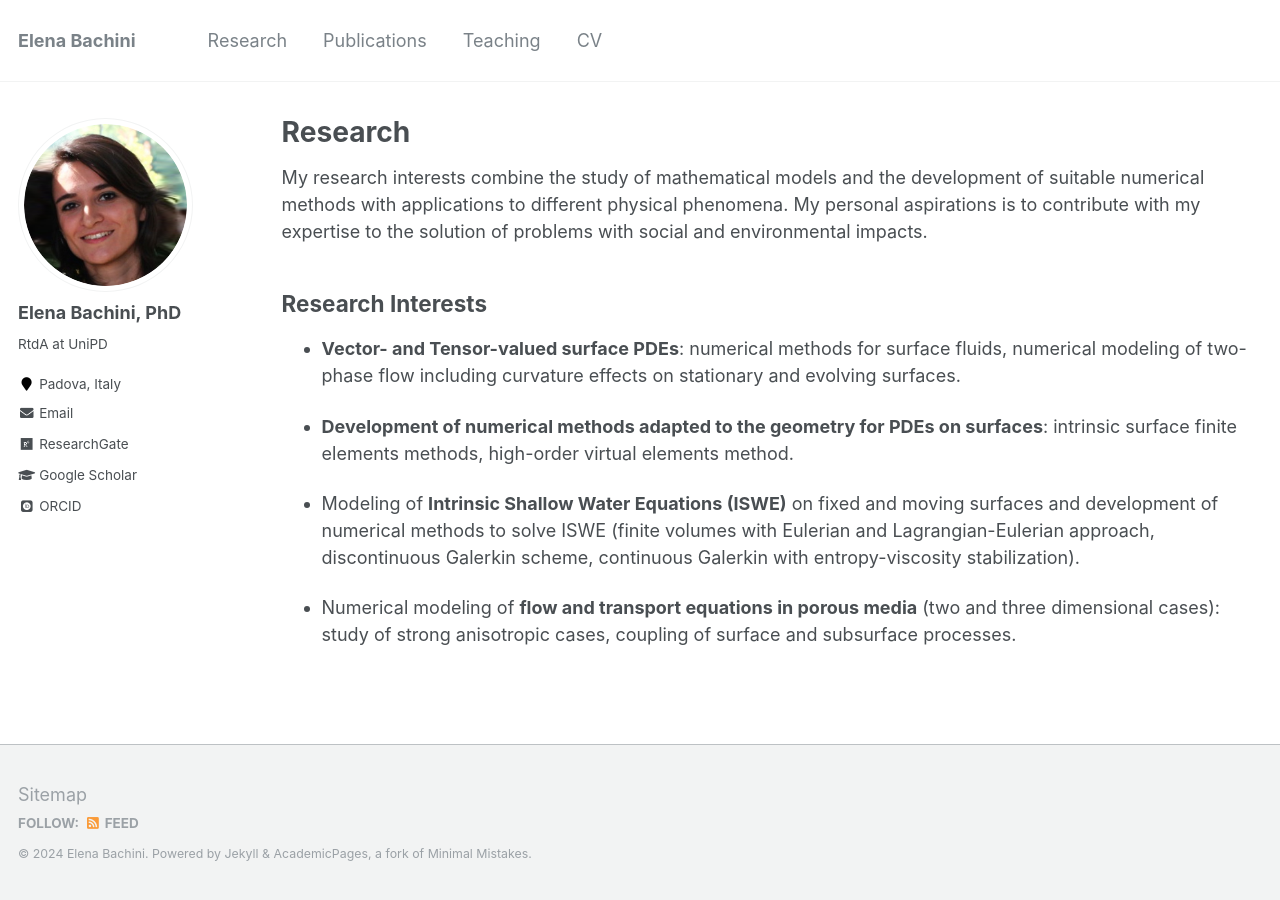
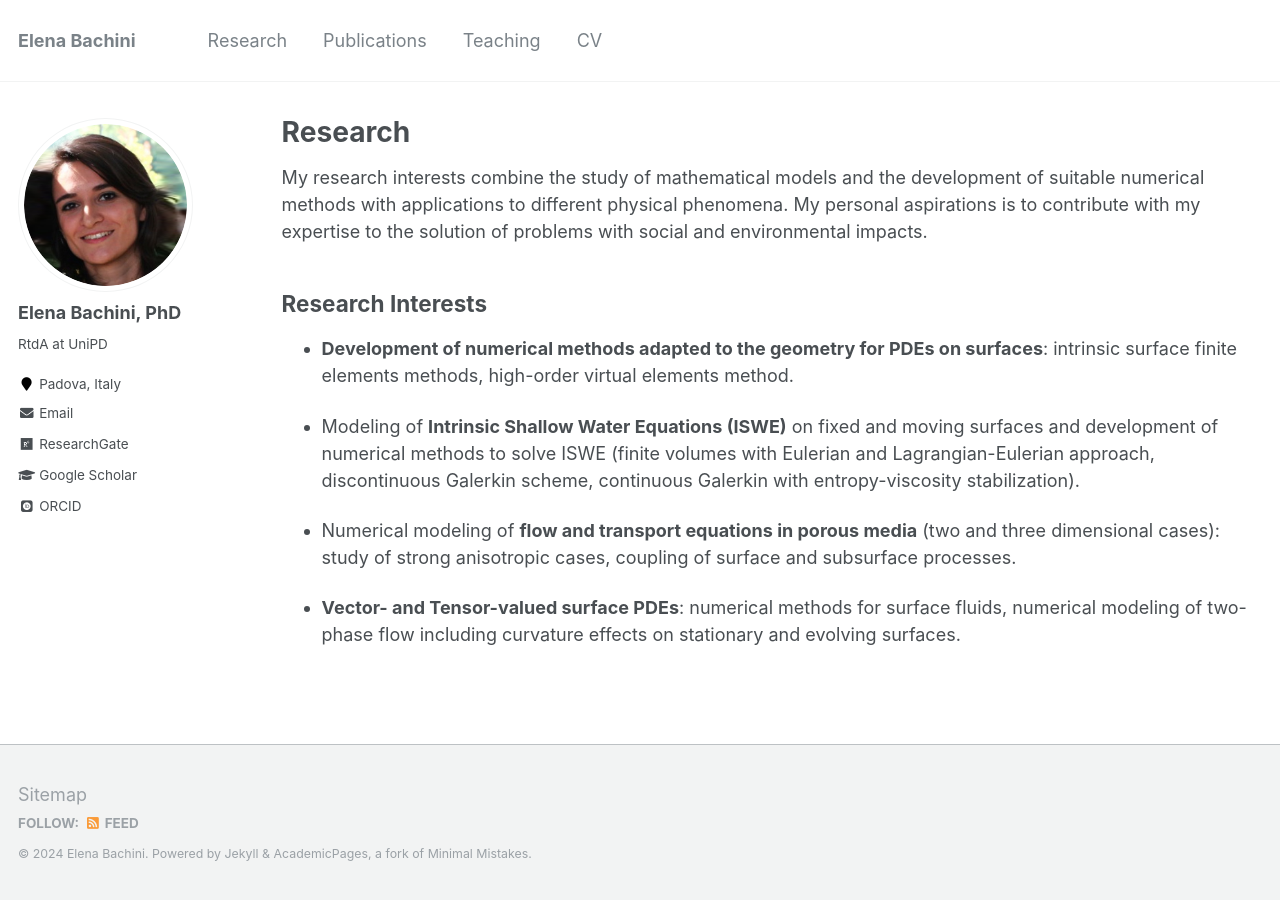
Before and after one commit to elenabachini/elenabachini.github.io, a Jekyll site: the page built from _pages/research.md, in a window 1280 px wide. Built offline with Jekyll 4.4.1, drawn with Linux system fonts in a browser that asks for light colours; some web fonts are replaced.

```diff
--- a/_pages/research.md
+++ b/_pages/research.md
@@ -10,10 +10,10 @@ author_profile: true
 My research interests combine the study of mathematical models and the development of suitable numerical methods with applications to different physical phenomena. My personal aspirations is to contribute with my expertise to the solution of problems with social and environmental impacts.
 
 ## Research Interests
-* <b>Vector- and Tensor-valued surface PDEs</b>: numerical methods for surface fluids, numerical modeling of two-phase flow including curvature effects on stationary and evolving surfaces.
-
 * <b>Development of numerical methods adapted to the geometry for PDEs on surfaces</b>: intrinsic surface finite elements methods, high-order virtual elements method.
 
 * Modeling of <b>Intrinsic Shallow Water Equations (ISWE)</b> on fixed and moving surfaces and development of numerical methods to solve ISWE (finite volumes with Eulerian and Lagrangian-Eulerian approach, discontinuous Galerkin scheme, continuous Galerkin with entropy-viscosity stabilization).
 
 * Numerical modeling of <b>flow and transport equations in porous media</b> (two and three dimensional cases): study of strong anisotropic cases, coupling of surface and subsurface processes.
+
+* <b>Vector- and Tensor-valued surface PDEs</b>: numerical methods for surface fluids, numerical modeling of two-phase flow including curvature effects on stationary and evolving surfaces.
```
